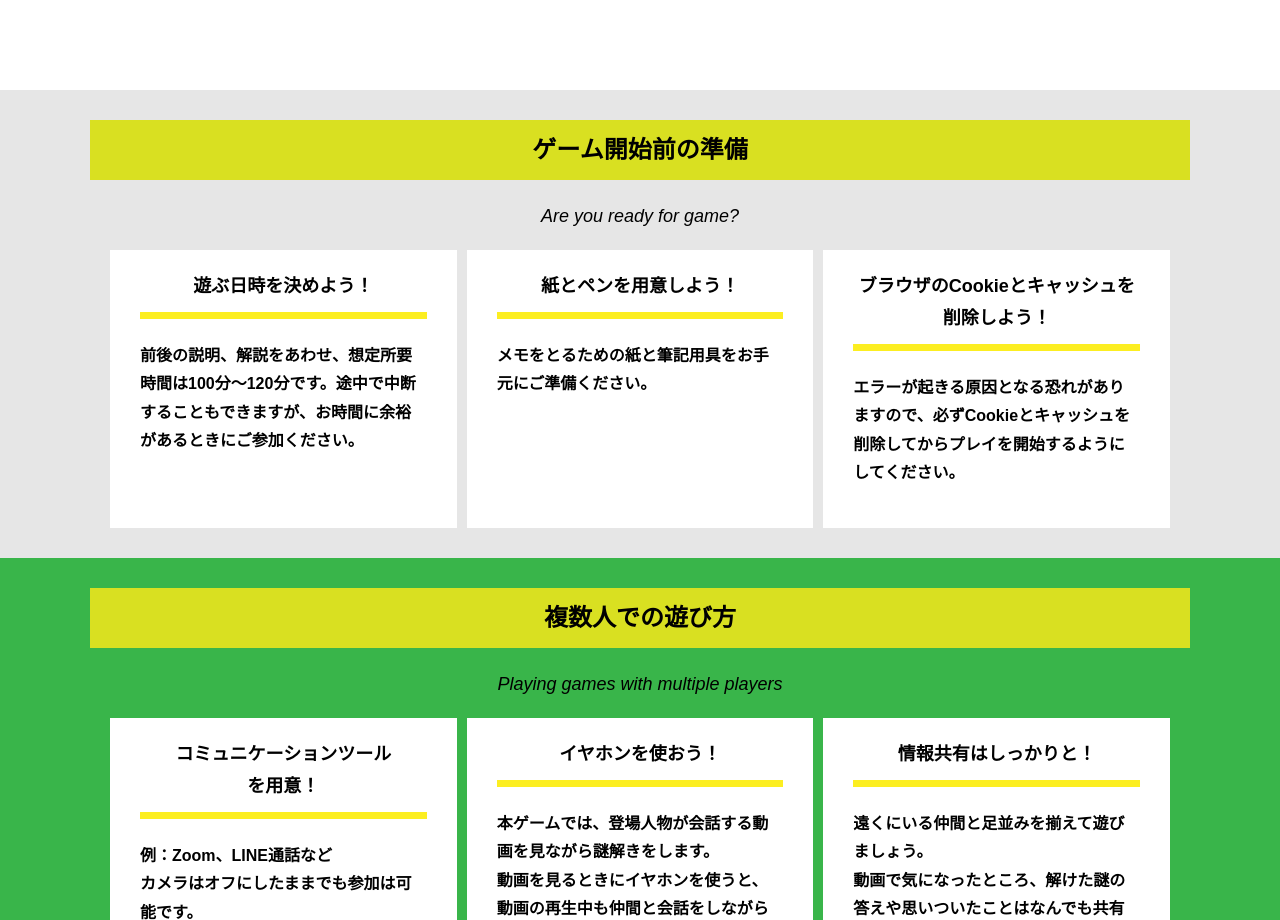
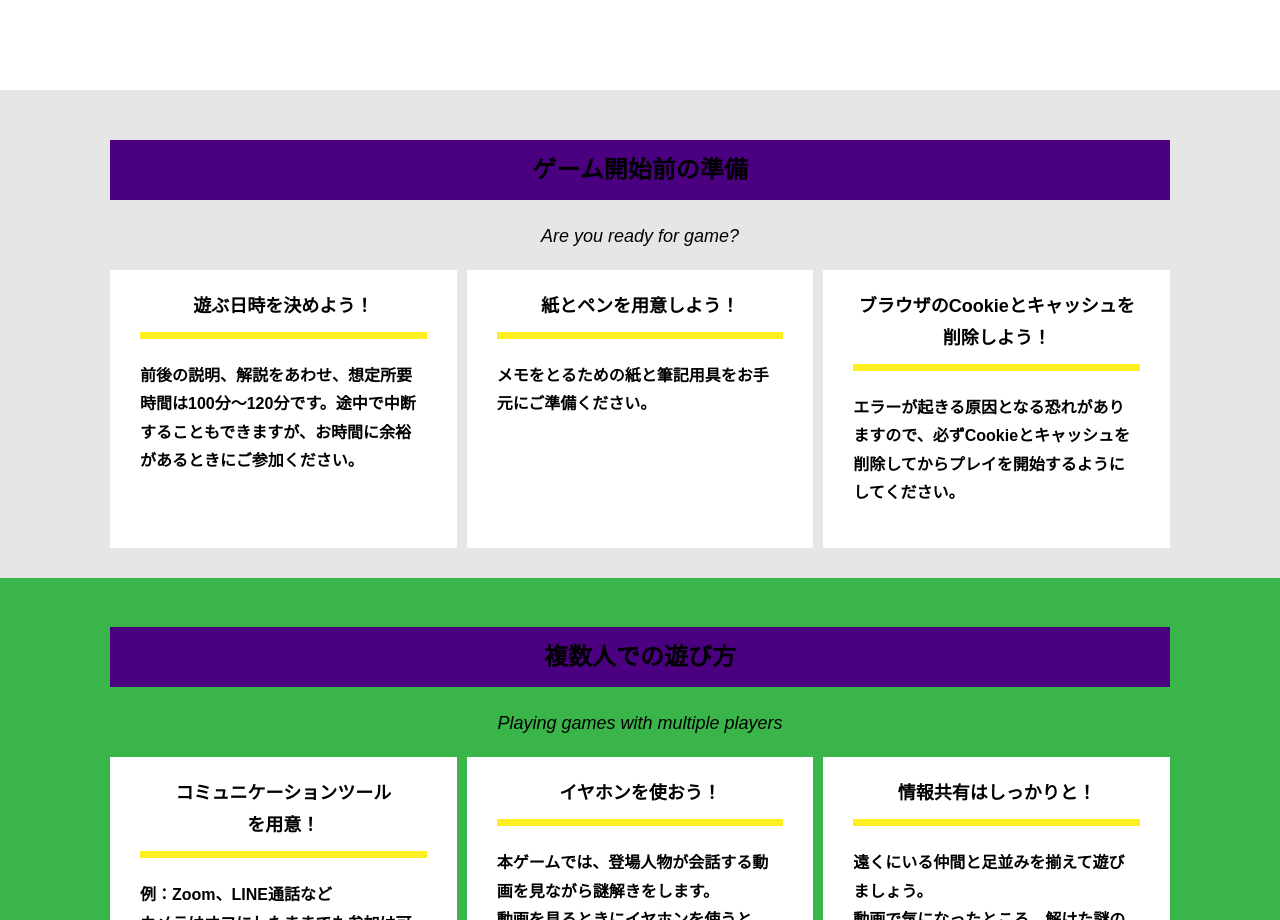
Before and after one commit to kannoryouma/alfa-sendai-a, a plain HTML site: page index.html in a window 1280 px wide. Shown: the part 1700-2620 px from the top of the page. Drawn offline with Linux system fonts and the light colour scheme.

Commit message:
Update style.css

```diff
--- a/assets/css/style.css
+++ b/assets/css/style.css
@@ -274,7 +274,8 @@
   line-height: 1.75;
   text-align: center;
   padding: 9px 20px;
-  background-color: #d9e021;
+  background-color: #4b0082;
+  color :#ffd700
   margin: 0 -20px 20px -20px;
 }
 
```
